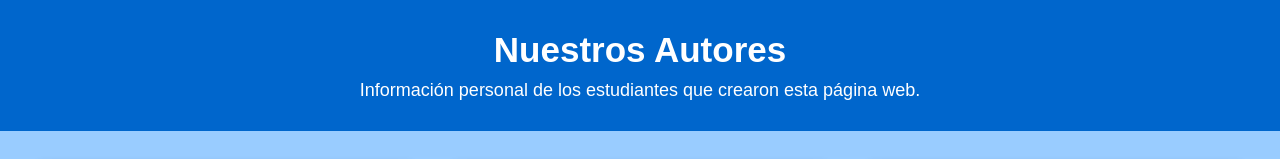
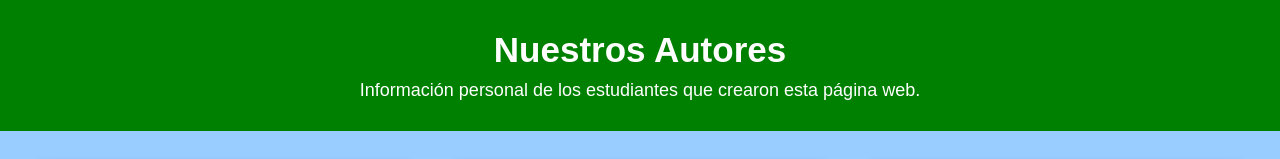
Before and after one commit to cj5080327/autoress, a plain HTML site: page index.html in a window 1280 px wide. Shown: the top 159 px of the page. Drawn offline with Linux system fonts and the light colour scheme.

Commit message:
Update style.css

```diff
--- a/style.css
+++ b/style.css
@@ -12,7 +12,7 @@ body {
 
 
 header {
-    background: #0066cc;
+    background: green;
     color: white;
     text-align: center;
     padding: 30px 10px;
```
